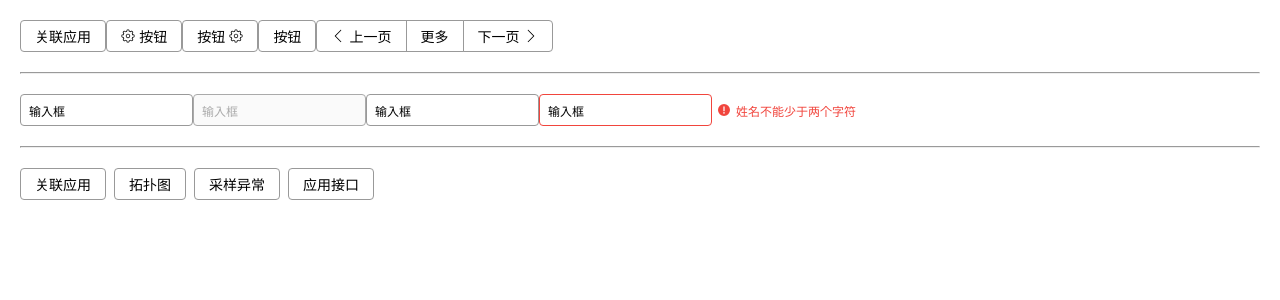
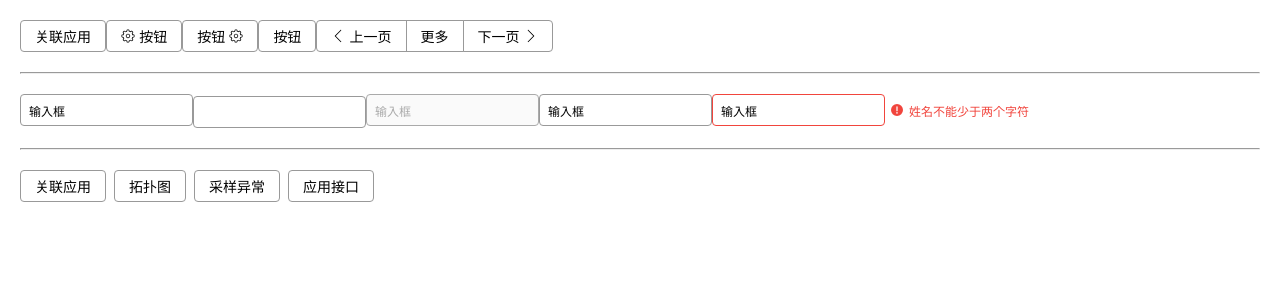
Before and after one commit to lanlirong/easy-ui, a Vue app: page / in a window 1280 px wide. Shown: the top 300 px of the page. Built offline with nearby package versions, Linux system fonts and the light colour scheme.

Commit message:
input添加事件

```diff
--- a/src/components/input.vue
+++ b/src/components/input.vue
@@ -1,6 +1,10 @@
 <template>
     <div class="wrapper" :class="{error}">
-        <input :value="value" :disabled="disabled" :readonly="readonly" type="text"/>
+        <input :value="value" :disabled="disabled" :readonly="readonly" type="text" @change="$emit('change', $event.target.value)"
+               @input="$emit('input', $event.target.value)"
+               @focus="$emit('focus', $event.target.value)"
+               @blur="$emit('blur', $event.target.value)"
+        />
         <template v-if="error">
             <e-icon  name="error" class="icon-error"></e-icon>
             <span class="errorMessage">{{error}}</span>
--- a/src/views/Home.vue
+++ b/src/views/Home.vue
@@ -18,7 +18,8 @@
       <e-button icon="right" icon-position="right">下一页</e-button>
     </e-button-group>
     <hr>
-    <e-input value="输入框"></e-input>
+    <e-input value="输入框"  @change="inputChange()"></e-input>
+    <e-input value="输入框"  v-model="message"></e-input>
     <e-input value="输入框" disabled></e-input>
     <e-input value="输入框" readonly></e-input>
     <e-input value="输入框" error="姓名不能少于两个字符"></e-input>
@@ -55,7 +56,13 @@ export default {
   },
   data(){
     return {
-      loading1: false
+      loading1: false,
+      message: ''
+    }
+  },
+  methods: {
+    inputChange(e) {
+      console.log(e.target.value)
     }
   }
 };
```
